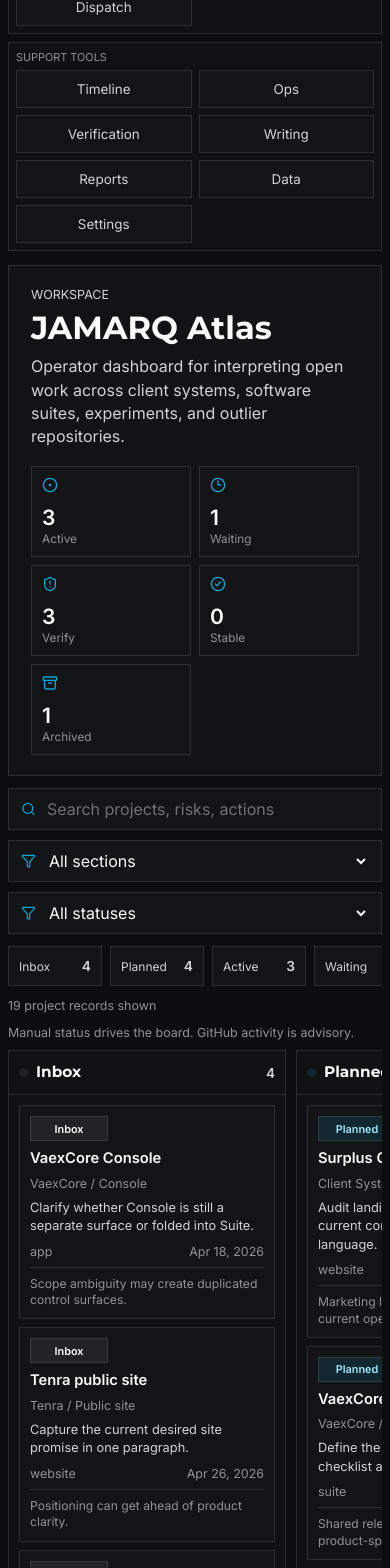
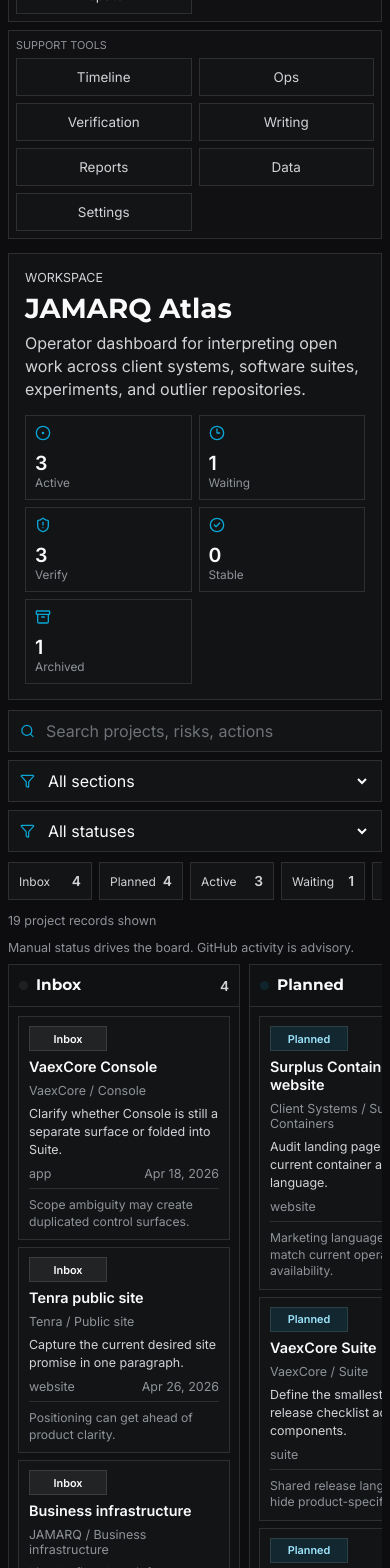
Before and after one commit to jmars319/JAMARQ-Atlas, a React (Vite) app: page / in a window 390 px wide. Shown: the part 432-2000 px from the top of the page. Built offline with nearby package versions, Linux system fonts and the light colour scheme.

Commit message:
Tighten Atlas board readability

```diff
--- a/src/App.css
+++ b/src/App.css
@@ -19,12 +19,12 @@
 
 .topbar {
   display: flex;
-  min-height: 62px;
+  min-height: 58px;
   align-items: center;
   justify-content: space-between;
   gap: 16px;
-  margin-bottom: 14px;
-  padding: 12px 14px;
+  margin-bottom: 12px;
+  padding: 10px 14px;
 }
 
 .brand-lockup,
@@ -184,11 +184,11 @@ h3 {
 .topbar-meta span,
 .current-project-chip,
 .inspector-toggle {
-  min-height: 32px;
+  min-height: 30px;
   gap: 7px;
   border: 1px solid var(--line);
   background: rgba(250, 250, 250, 0.03);
-  padding: 6px 9px;
+  padding: 5px 9px;
   color: var(--text-soft);
 }
 
@@ -307,8 +307,8 @@ h3 {
 .dashboard-header {
   display: grid;
   grid-template-columns: minmax(0, 1fr) minmax(330px, 0.65fr);
-  gap: 18px;
-  padding: 20px 22px;
+  gap: 16px;
+  padding: 18px 20px;
 }
 
 .section-label {
@@ -325,9 +325,9 @@ p {
 
 h1 {
   color: var(--paper-white);
-  font-size: 2rem;
+  font-size: 1.9rem;
   line-height: 1.08;
-  margin-bottom: 10px;
+  margin-bottom: 8px;
 }
 
 h2 {
@@ -354,14 +354,14 @@ h3 {
 .dashboard-stats {
   display: grid;
   grid-template-columns: repeat(5, minmax(0, 1fr));
-  gap: 8px;
+  gap: 7px;
 }
 
 .dashboard-stats div {
-  min-height: 78px;
+  min-height: 70px;
   border: 1px solid var(--line);
   background: var(--surface);
-  padding: 10px;
+  padding: 9px;
 }
 
 .dashboard-stats svg,
@@ -380,9 +380,9 @@ h3 {
 }
 
 .dashboard-stats strong {
-  margin: 8px 0 2px;
-  color: var(--paper-white);
-  font-size: 1.32rem;
+  margin: 6px 0 1px;
+  color: var(--paper-white);
+  font-size: 1.22rem;
 }
 
 .dashboard-stats span {
@@ -393,20 +393,20 @@ h3 {
 .control-bar {
   display: grid;
   grid-template-columns: minmax(240px, 1fr) minmax(170px, 230px) minmax(160px, 210px);
-  gap: 10px;
-  margin: 12px 0;
+  gap: 8px;
+  margin: 10px 0;
 }
 
 .search-control,
 .select-control,
 .repo-selector {
   display: flex;
-  min-height: 42px;
+  min-height: 40px;
   align-items: center;
   gap: 9px;
   border: 1px solid var(--line);
   background: var(--surface);
-  padding: 0 12px;
+  padding: 0 11px;
   color: var(--text-muted);
 }
 
@@ -444,9 +444,11 @@ h3 {
 .status-strip {
   display: grid;
   grid-template-columns: repeat(9, minmax(94px, 1fr));
-  gap: 8px;
+  gap: 7px;
   overflow-x: auto;
-  padding-bottom: 2px;
+  overscroll-behavior-x: contain;
+  padding-bottom: 4px;
+  scrollbar-color: rgba(9, 166, 214, 0.38) rgba(250, 250, 250, 0.04);
 }
 
 .status-strip button,
@@ -475,7 +477,7 @@ h3 {
 
 .status-strip button {
   justify-content: space-between;
-  min-height: 40px;
+  min-height: 38px;
   white-space: nowrap;
 }
 
@@ -498,15 +500,17 @@ h3 {
   display: flex;
   justify-content: space-between;
   gap: 12px;
-  margin: 10px 0;
+  margin: 9px 0;
 }
 
 .kanban-board {
   display: grid;
   grid-template-columns: repeat(9, minmax(250px, 1fr));
-  gap: 10px;
+  gap: 9px;
   overflow-x: auto;
-  padding-bottom: 4px;
+  overscroll-behavior-x: contain;
+  padding-bottom: 8px;
+  scrollbar-color: rgba(9, 166, 214, 0.38) rgba(250, 250, 250, 0.04);
 }
 
 .kanban-lane {
@@ -516,11 +520,11 @@ h3 {
 }
 
 .lane-heading {
-  min-height: 44px;
+  min-height: 42px;
   justify-content: space-between;
   gap: 8px;
   border-bottom: 1px solid var(--line);
-  padding: 10px;
+  padding: 9px 10px;
 }
 
 .lane-heading div {
@@ -541,18 +545,18 @@ h3 {
 
 .lane-cards {
   display: grid;
-  gap: 8px;
-  padding: 10px;
+  gap: 7px;
+  padding: 9px;
 }
 
 .project-card {
   display: grid;
   width: 100%;
-  gap: 8px;
+  gap: 7px;
   border: 1px solid var(--line);
   background: var(--surface);
   color: inherit;
-  padding: 10px;
+  padding: 9px 10px;
   text-align: left;
 }
 
@@ -564,12 +568,12 @@ h3 {
 
 .project-card > strong {
   color: var(--paper-white);
-  font-size: 0.92rem;
+  font-size: 0.9rem;
   line-height: 1.25;
 }
 
 .project-card p {
-  font-size: 0.8rem;
+  font-size: 0.78rem;
 }
 
 .card-topline,
@@ -4306,6 +4310,8 @@ code {
 
   .dashboard-header {
     grid-template-columns: 1fr;
+    gap: 14px;
+    padding: 16px 18px;
   }
 
   .dashboard-stats {
@@ -4353,7 +4359,13 @@ code {
   }
 
   .kanban-board {
-    grid-template-columns: repeat(9, minmax(278px, 86vw));
+    grid-template-columns: repeat(9, minmax(238px, 82vw));
+    scroll-snap-type: x proximity;
+  }
+
+  .kanban-lane {
+    min-width: 238px;
+    scroll-snap-align: start;
   }
 
   .field-grid,
@@ -4432,6 +4444,14 @@ code {
     padding: 10px;
   }
 
+  h1 {
+    font-size: 1.72rem;
+  }
+
+  .dashboard-header {
+    padding: 15px 16px;
+  }
+
   .brand-lockup {
     min-width: 0;
   }
@@ -4460,4 +4480,24 @@ code {
     justify-content: center;
     font-size: 0.84rem;
   }
-}
+
+  .dashboard-stats {
+    gap: 7px;
+  }
+
+  .dashboard-stats div {
+    min-height: 66px;
+  }
+
+  .status-strip {
+    grid-template-columns: repeat(9, minmax(84px, 1fr));
+  }
+
+  .kanban-board {
+    grid-template-columns: repeat(9, minmax(232px, 80vw));
+  }
+
+  .kanban-lane {
+    min-width: 232px;
+  }
+}
```
